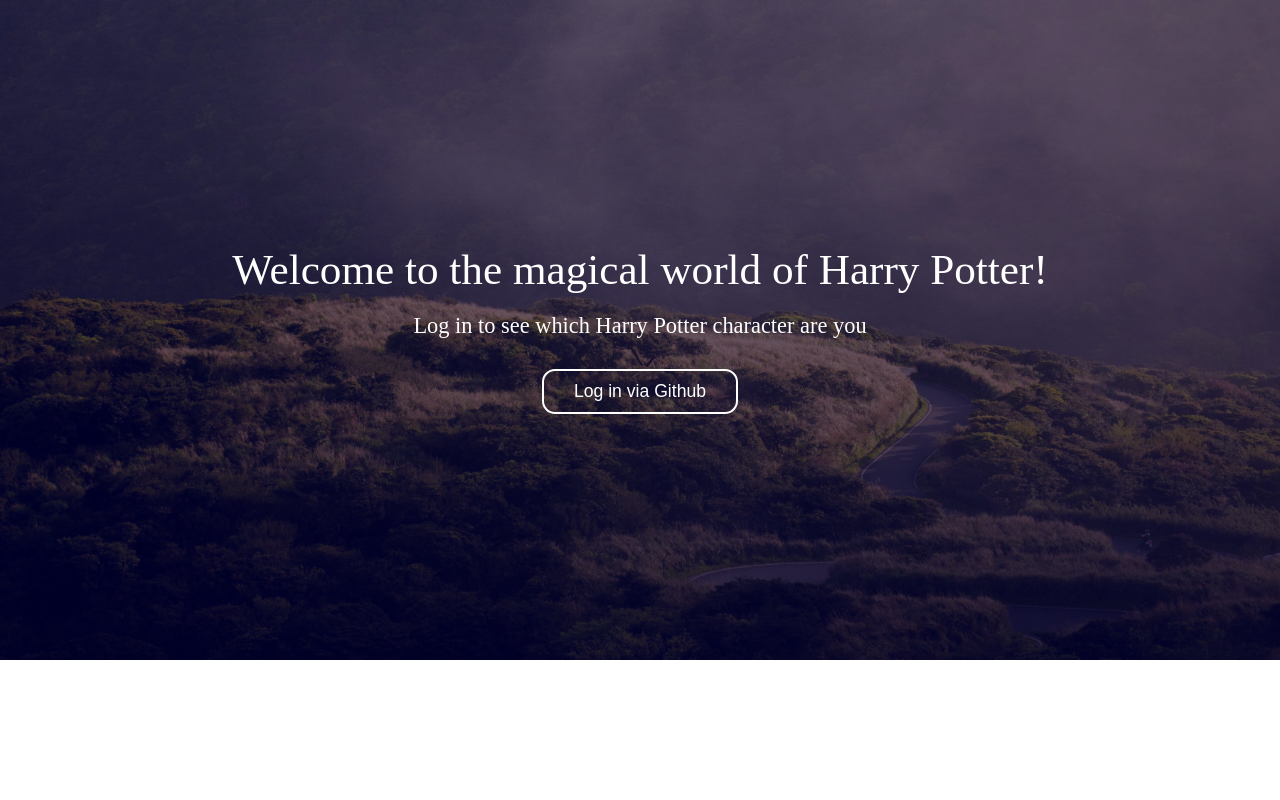
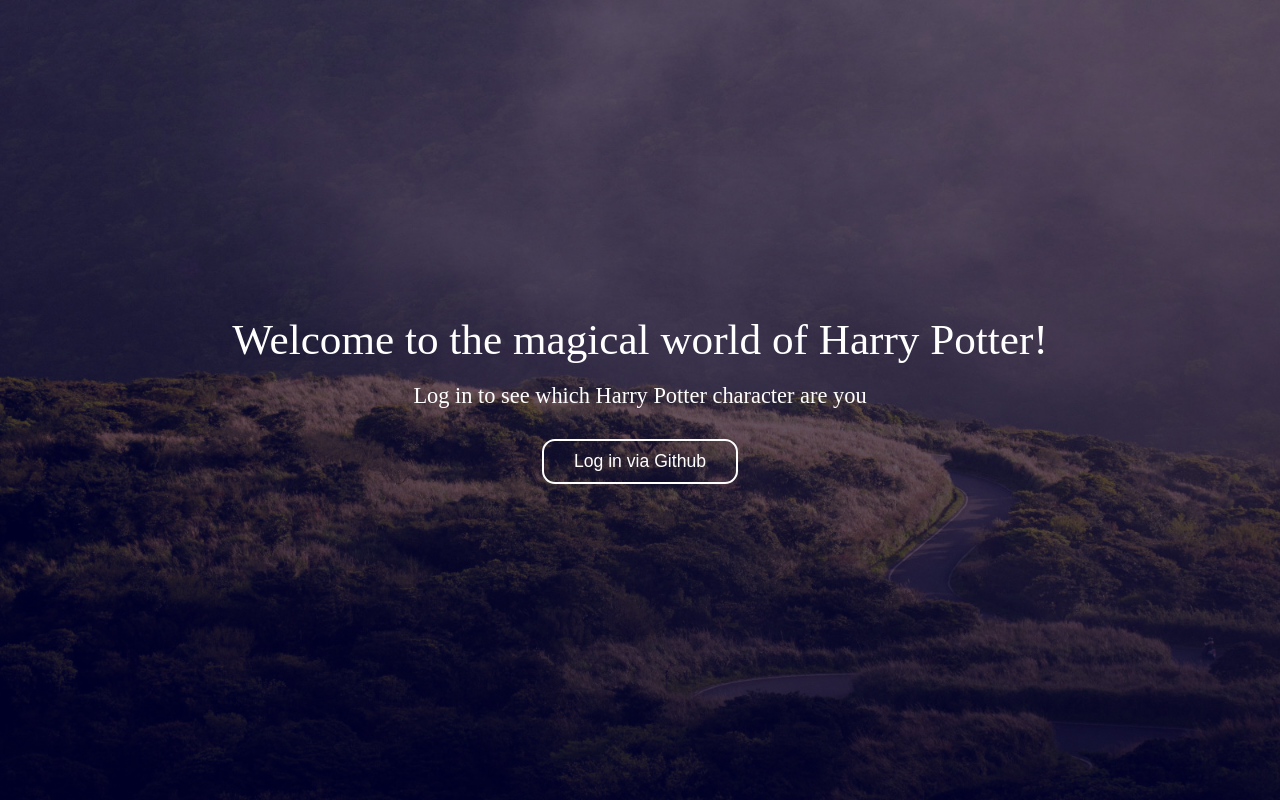
Before and after one commit to saraa379/Auth-Lab2, a plain HTML site: page index.html in a window 1280 px wide. Drawn offline with Linux system fonts and the light colour scheme; no server answers; a web font is replaced by a local one.

Commit message:
Update style.css

```diff
--- a/css/style.css
+++ b/css/style.css
@@ -61,7 +61,7 @@ a {
 /*Hero Styles*/
 #hero {
 		width: 100%;
-		height: 660px;
+		height: 100%;
 		z-index: 0;
 		position: absolute;
 		background-image:
```
